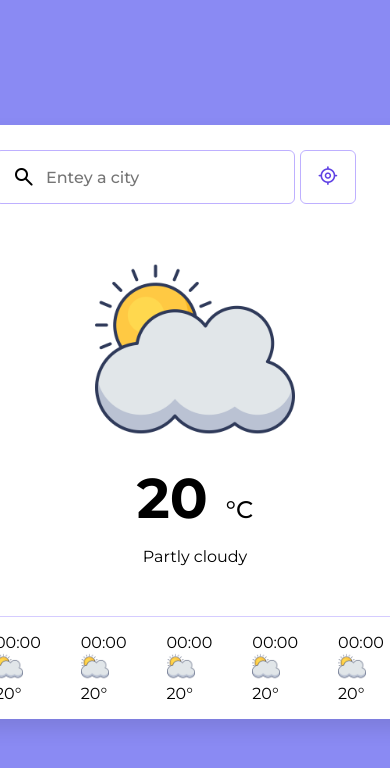
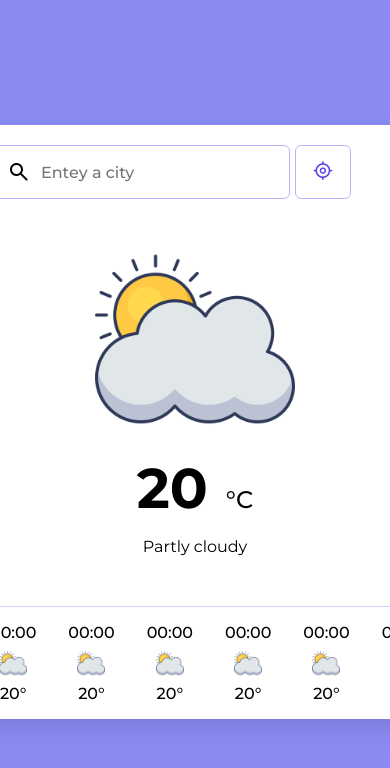
Before and after one commit to Akilalochana/Weather-app, a plain HTML site: page index.html in a window 390 px wide. Shown: the top 768 px of the page. Drawn offline with nearby package versions, Linux system fonts and the light colour scheme.

Commit message:
responsive

```diff
--- a/index.html
+++ b/index.html
@@ -78,7 +78,7 @@
 
         </div>
     </div>
-
+    <script src="script.js"></script>
 </body>
 
 </html>
--- a/script.js
+++ b/script.js
@@ -0,0 +1,3 @@
+const saearchInput = document.querySelector(".input_search");
+
+saearchInput.addEventListener()
--- a/style.css
+++ b/style.css
@@ -140,3 +140,29 @@ body {
 .hourly_weather:hover .weather-list {
     scrollbar-color: #bfbfbf transparent;
 }
+
+.hourly_weather .weather_item {
+    display: flex;
+    flex-direction: column;
+    align-items: center;
+    gap: 7px;
+    font-weight: 500;
+}
+
+@media(max-width: 600px) {
+    body {
+        padding: 15px;
+    }
+
+    .search_section {
+        padding: 20px;
+    }
+
+    .hourly_weather {
+        padding: 16px 20px;
+    }
+
+    .hourly_weather .weather-list {
+        gap: 32px;
+    }
+}
```
